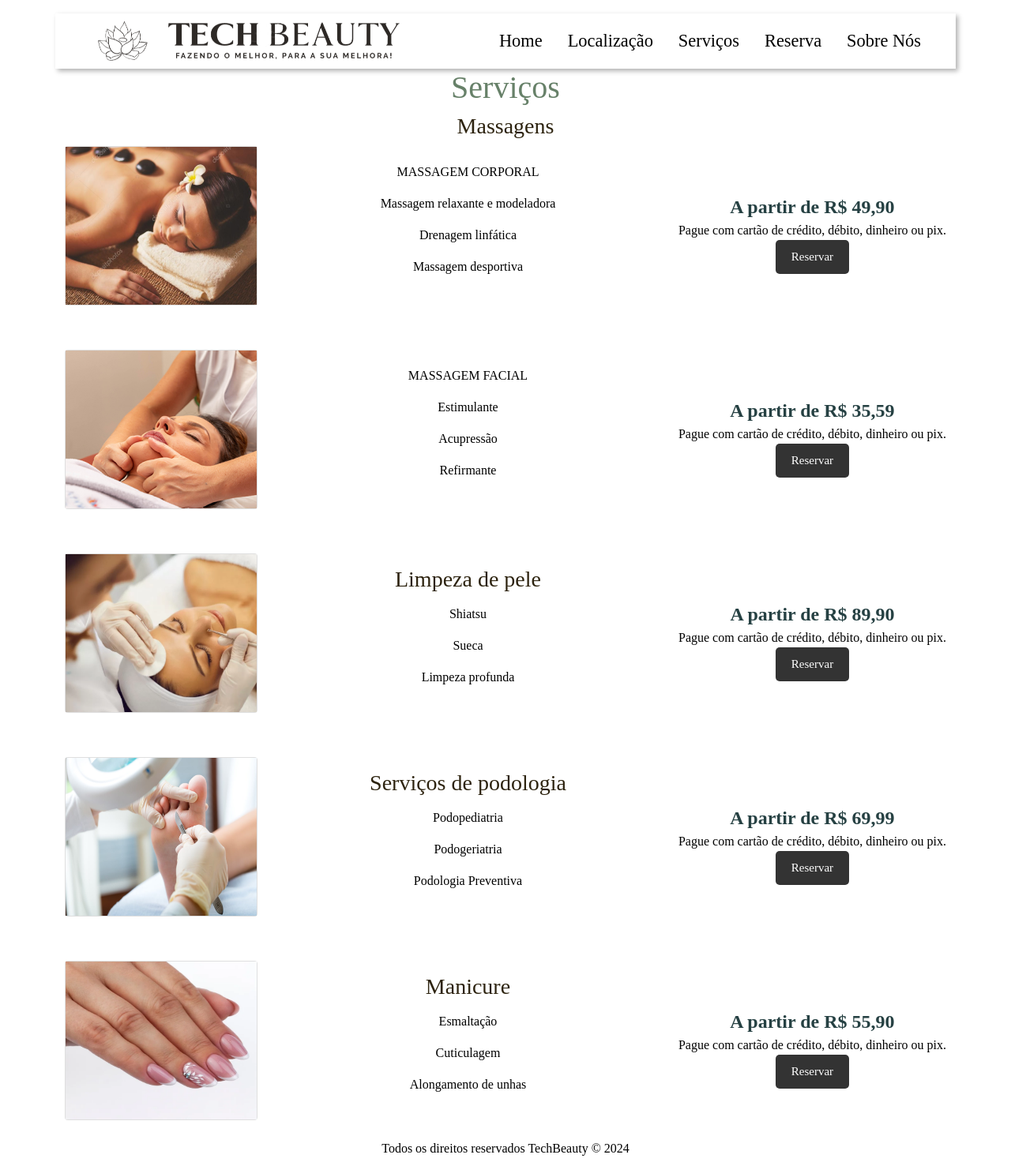
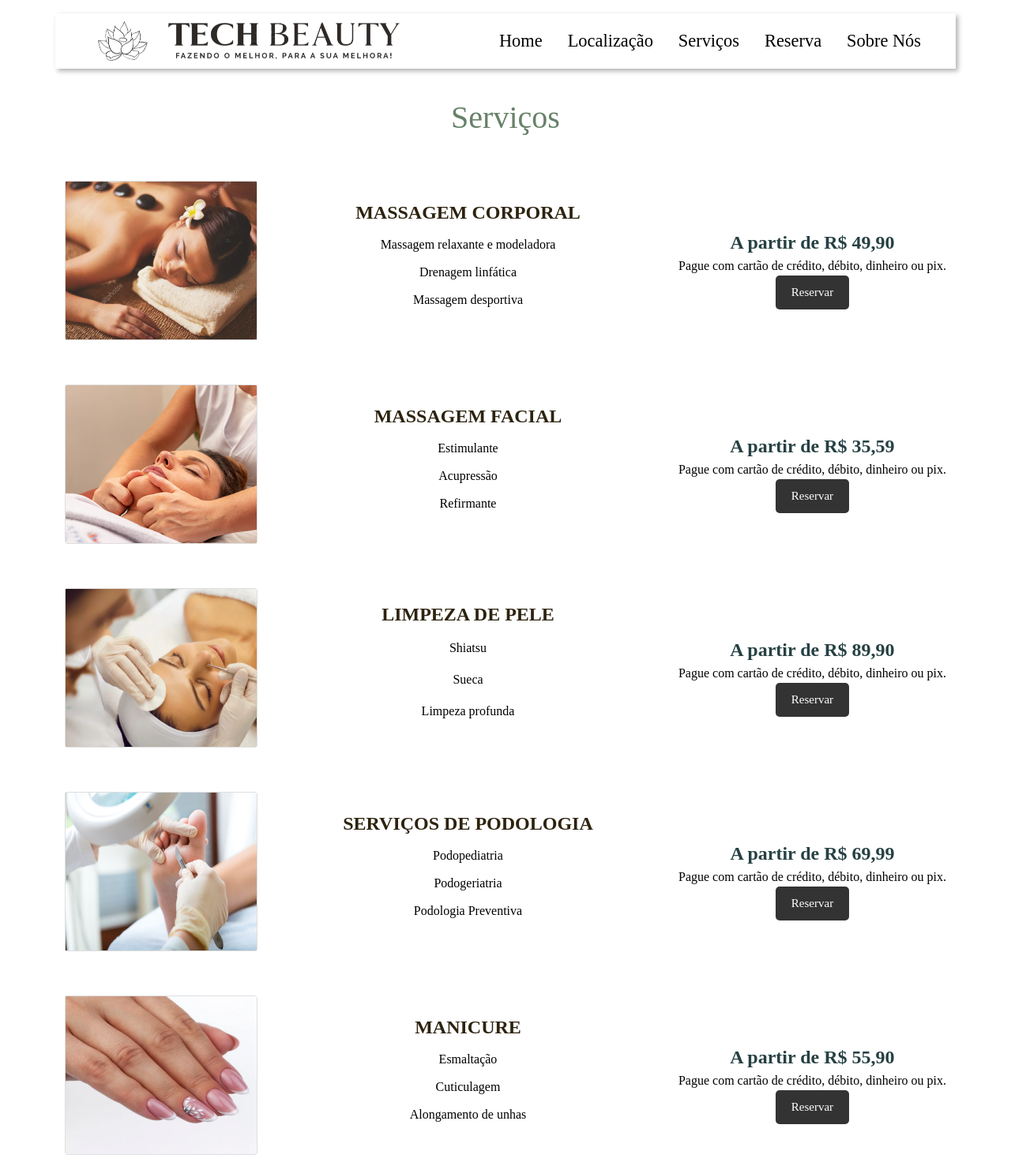
Before and after one commit to Giovana00/techbeauty, a plain HTML site: page services.html in a window 1280 px wide. Shown: the part 3-1480 px from the top of the page at 79% size. Drawn offline with Linux system fonts and the light colour scheme.

Commit message:
25.11.24

```diff
--- a/services.html
+++ b/services.html
@@ -33,20 +33,22 @@
     </header>
         <div class="a">
             <center>
-
+                <br>
+                <br>
             <h1>Serviços</h1>
          </div>
-         <h3><center>Massagens</center></h3>
+         <br>
+         <br>
          <div class="container">
             <div class="card">
                 <img src="./assets/images/massage.png">
             </div>
             <div class="conteudo">
 
-                <h9><p> MASSAGEM CORPORAL
-                    <p></p>Massagem relaxante e modeladora
+                <h4><p><strong>MASSAGEM CORPORAL</strong></h4>
+                    <h6><p></p>Massagem relaxante e modeladora
                     <p></p>Drenagem linfática
-                    <p></p>Massagem desportiva</p>  </h9>
+                    <p></p>Massagem desportiva</p></h6>
              </div>
             <div class="cards">
                 <div class="content">
@@ -64,10 +66,10 @@
                 <img src="./assets/images/Shiatu-Facial-02 1.png">
             </div>
             <div class="conteudo">
-                <h9><p> MASSAGEM FACIAL
-                    <p></p>Estimulante
+                <h4><p><strong>MASSAGEM FACIAL</strong> </h4>
+                    <h6><p></p>Estimulante
                     <p></p>Acupressão
-                    <p></p>Refirmante</p>  </h9>
+                    <p></p>Refirmante</p>  </h6>
              </div>
             <div class="cards">
                 <div class="content">
@@ -85,7 +87,7 @@
                 <img src="./assets/images/limpezadepele.webp" width="242px" height="200px">
             </div>
             <div class="conteudo">
-                <h3><center>Limpeza de pele</center></h3>
+                <h4><center><strong>LIMPEZA DE PELE</strong></center></h4>
                     <p></p>Shiatsu
                     <p></p>Sueca
                     <p></p>Limpeza profunda</p>  </h9>
@@ -106,10 +108,10 @@
                 <img src="./assets/images/instrumental-de-podologia-bisturi-e-Lupa.jpg" width="242px" height="200px">
             </div>
             <div class="conteudo">
-                <h3><center>Serviços de podologia</center></h3>
-                    <p></p>Podopediatria
+                <h4><strong><center>SERVIÇOS DE PODOLOGIA</center></strong></h4>
+                    <h6><p></p>Podopediatria
                     <p></p>Podogeriatria
-                    <p></p>Podologia Preventiva</p>  </h9>
+                    <p></p>Podologia Preventiva</p>  </h6>
              </div>
             <div class="cards">
                 <div class="content">
@@ -127,10 +129,10 @@
                 <img src="./assets/images/francesinha-tipos.webp" width="242px" height="200px">
             </div>
             <div class="conteudo">
-                <h3><center>Manicure</center></h3>
-                    <p></p>Esmaltação
+                <h4><strong><center>MANICURE</center></strong></h4>
+                    <h6><p></p>Esmaltação
                     <p></p>Cuticulagem
-                    <p></p>Alongamento de unhas</p>  </h9>
+                    <p></p>Alongamento de unhas</p>  </h6>
              </div>
             <div class="cards">
                 <div class="content">
@@ -141,7 +143,7 @@
             </div>
         </div>
 
-
+        <br>
 
         </center>
          <center>
```
Also changed, not shown: sobrenos.html (+7 -4 lines).
